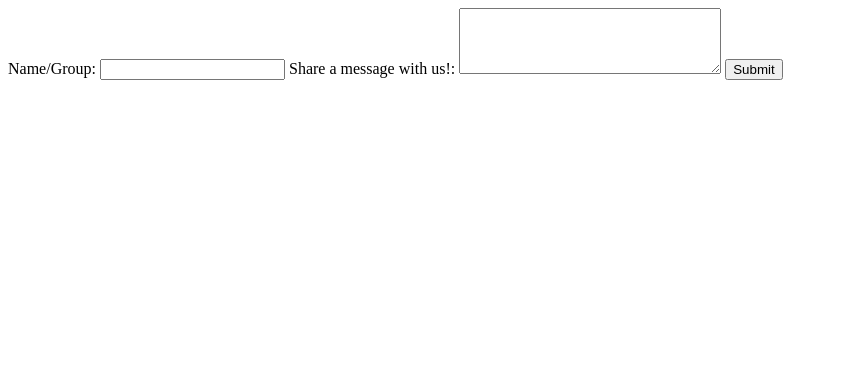
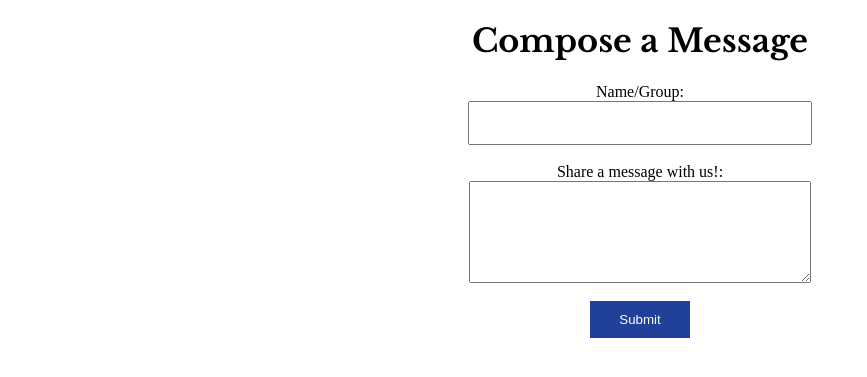
Before and after one commit to ljeck3/finalprojectLeviEck, a Django app: page /guestbook/compose/ in a window 1280 px wide. Shown: the top 377 px of the page, without its empty margins (0-867 px from the left). Run offline with Django 5.2, Linux system fonts and the light colour scheme.

Commit message:
Link to guestbook added to home page. Compose link added to guestbook index. Began CSS styling.

```diff
--- /dev/null
+++ b/guestbook/static/guestbook/css/guestbook_style.css
@@ -0,0 +1,46 @@
+@import url('https://fonts.googleapis.com/css2?family=Libre+Baskerville:ital,wght@0,400;0,700;1,400&display=swap');
+
+h1 {
+	text-align: center;
+	font-family: "Libre Baskerville", serif;
+}
+
+
+
+form {
+	width: 400px;
+	margin: 0 auto;
+	text-align: center;
+}
+label {
+	display: block;
+}
+
+input[type="text"],
+textarea {
+	display: block;
+	margin: 0 auto;
+	width: 80%;
+	font-family: Arial, sans-serif;
+	line-height: 1.5;
+	padding: 10px;
+}
+
+
+input[type="submit"]{
+	width: 100px;
+	height: 37px;
+	background-color: #21409A;
+	color: #FFFFFF;
+	border: none;
+}
+
+input[type="submit"]:hover {
+	transform: scale(1.1);
+	transition: transform .25s ease;
+}
+
+.fillout {
+	display: flex;
+	justify-content: center;
+}
--- a/guestbook/templates/guestbook/compose.html
+++ b/guestbook/templates/guestbook/compose.html
@@ -3,17 +3,22 @@
 <head>
     <meta charset="UTF-8">
     <title>Compose</title>
+    {% load static %}
+    <link rel="stylesheet" href="{% static '/guestbook/css/guestbook_style.css' %}">
 </head>
 <body>
-<form method="POST">
-  {% csrf_token %}
-  <label for="name">Name/Group:</label>
-  <input type="text" id="name" name="name" required>
+<h1>Compose a Message</h1>
+<div class="fillout">
+    <form method="POST">
+    {% csrf_token %}
+    <label for="name">Name/Group:</label>
+    <input type="text" id="name" name="name" required><br>
 
-  <label for="content">Share a message with us!:</label>
-  <textarea id="content" name="content" required="required" rows="4" cols="30"></textarea>
+    <label for="content">Share a message with us!:</label>
+    <textarea id="content" name="content" required="required" rows="4" cols="30"></textarea><br>
 
-  <button type="submit">Submit</button>
-</form>
+    <input type="submit" value="Submit">
+    </form>
+</div>
 </body>
 </html>
--- a/guestbook/templates/guestbook/index.html
+++ b/guestbook/templates/guestbook/index.html
@@ -12,10 +12,11 @@ Mini Project 4
 <html lang="en">
 <head>
     <meta charset="UTF-8">
-    <title>Messages</title>
+    <title>Guestbook</title>
 </head>
 <body>
-<h1>Messages</h1>
+<h1>Guestbook</h1>
+<p><a href="/guestbook/compose/">Compose a message</a></p>
 {% if latest_memo_list %}
    <ul>
 {% for memo in latest_memo_list %}
```
Also changed, not shown: rsvp/static/rsvp/css/style.css (added, +95 -0 lines), rsvp/templates/home.html (+44 -28 lines), guestbook/migrations/0002_rename_message_memo.py (added), rsvp/migrations/0001_initial.py (added).
